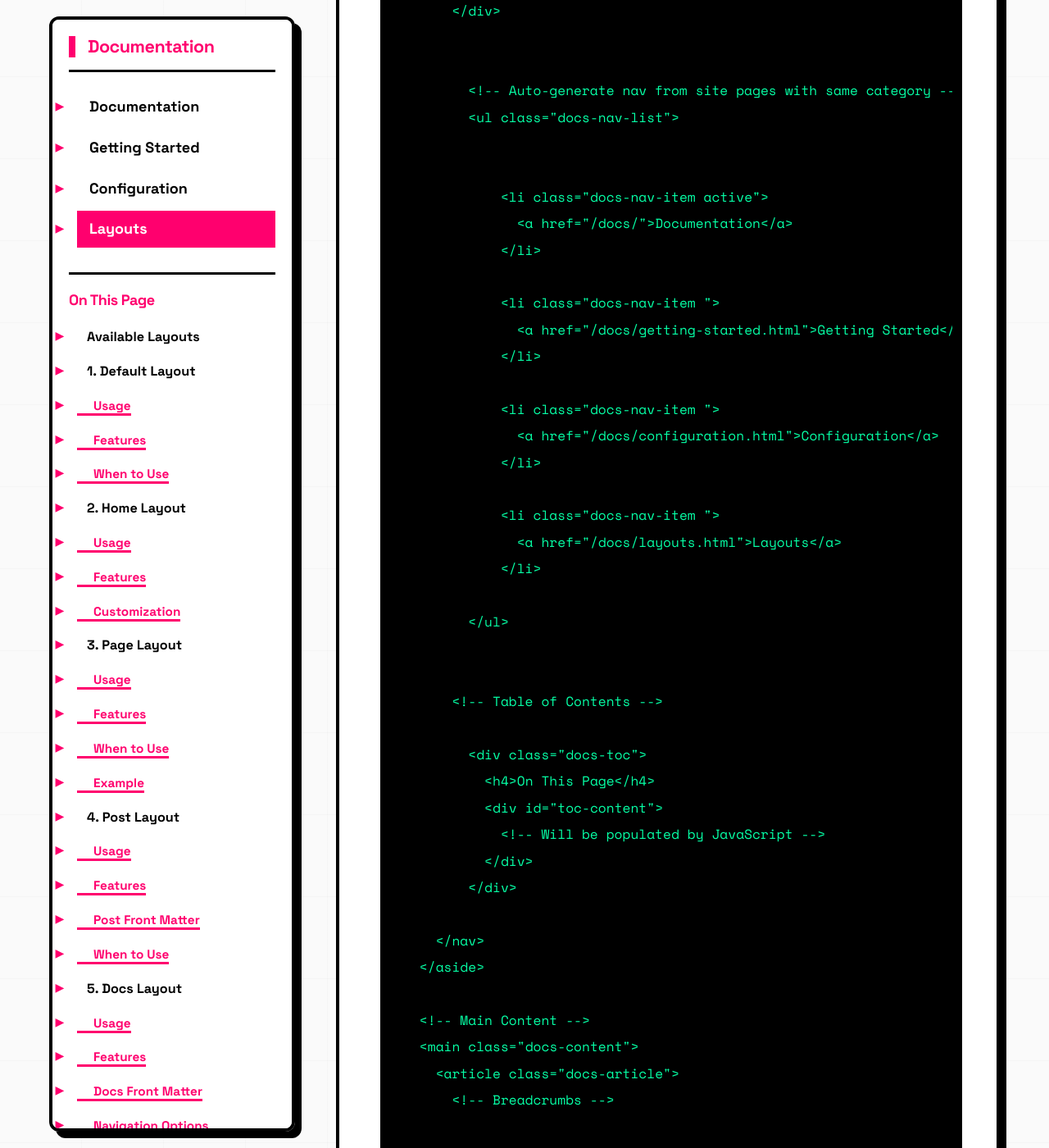
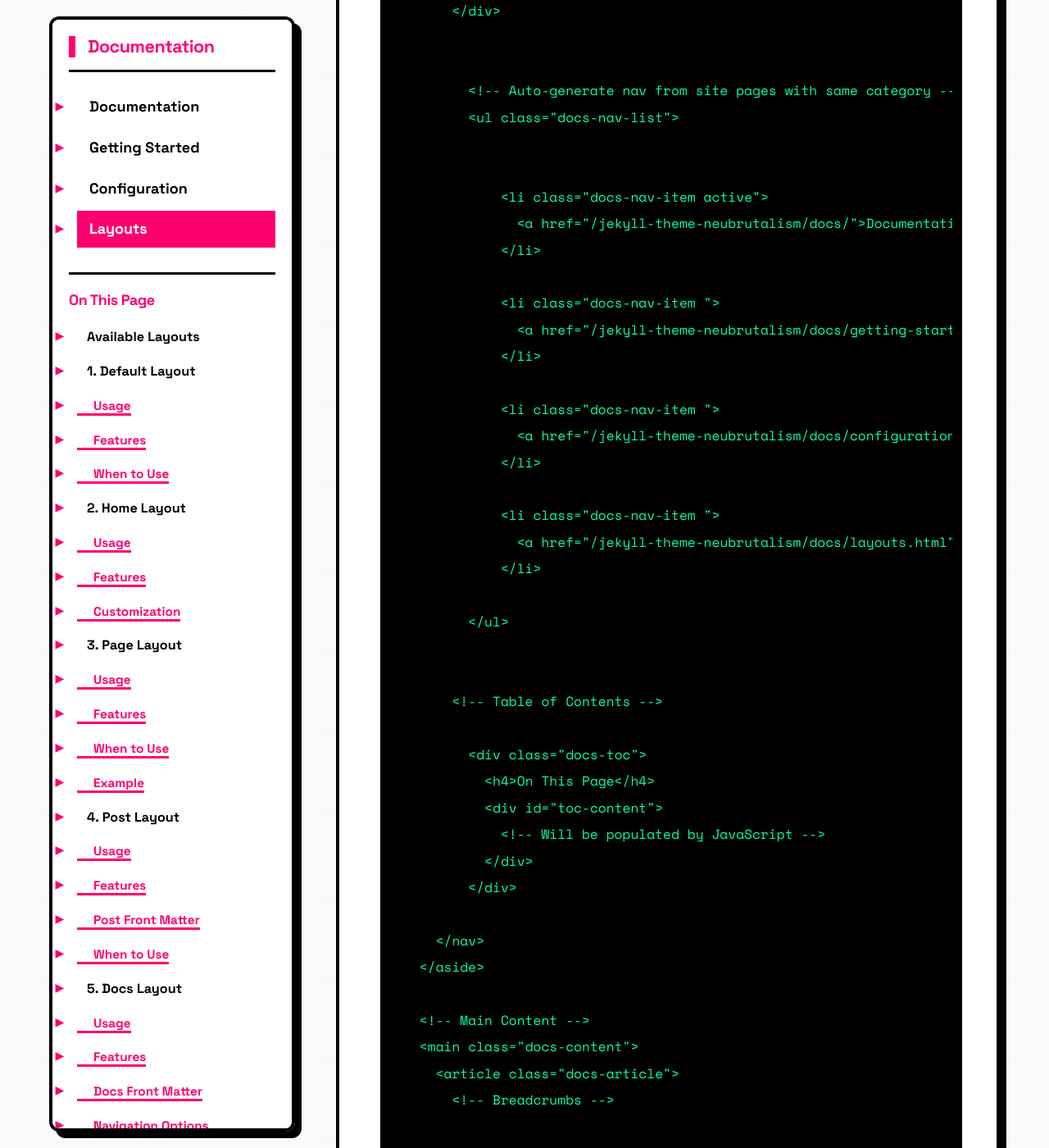
Before and after one commit to cryptonym0/jekyll-theme-neubrutalism, a Jekyll site: the page built from docs/layouts.md, in a window 1280 px wide and 1400 px high, scrolled down 10396 px. Shown: the whole window at 82% size. Built offline with Jekyll 4.4.1, drawn with Linux system fonts in a browser that asks for light colours; some of the changed text lies outside the part shown.

Commit message:
Spin up github pages. Gem has been published

```diff
--- a/Gemfile
+++ b/Gemfile
@@ -6,6 +6,7 @@ gem "webrick", "~> 1.8"
 group :jekyll_plugins do
   gem "jekyll-feed", "~> 0.12"
   gem "jekyll-seo-tag", "~> 2.8"
+  gem "jekyll-remote-theme"
 end
 
 # Development dependencies
--- a/_config.yml
+++ b/_config.yml
@@ -22,8 +22,8 @@ title: jekyll-theme-neubrutalism
 email: Finch Elycia
 description: >- # this means to ignore newlines until "baseurl:"
   A neubrutalist Jekyll theme for github pages.
-baseurl: "" # the subpath of your site, e.g. /blog
-url: "" # the base hostname & protocol for your site, e.g. http://example.com
+baseurl: "/jekyll-theme-neubrutalism" # the subpath of your site, e.g. /blog
+url: "https://cryptonym0.github.io" # the base hostname & protocol for your site, e.g. http://example.com
 github_username:  cryptonym0
 
 # Build settings
```
Also changed, not shown: .github/workflows/jekyll.yml (added), README.md, 1 other file.
